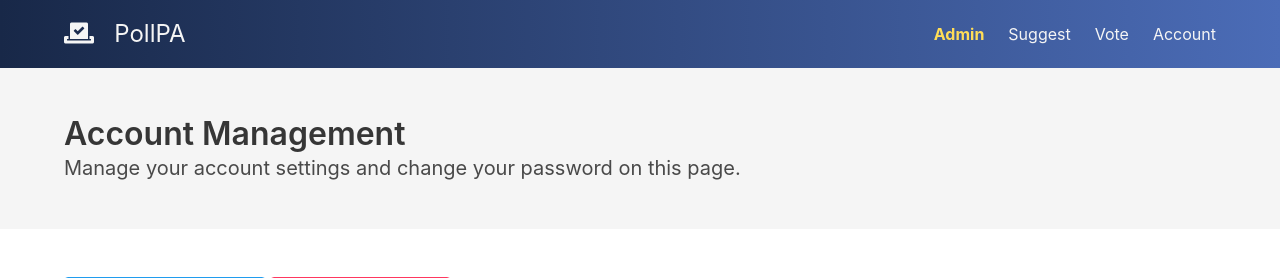
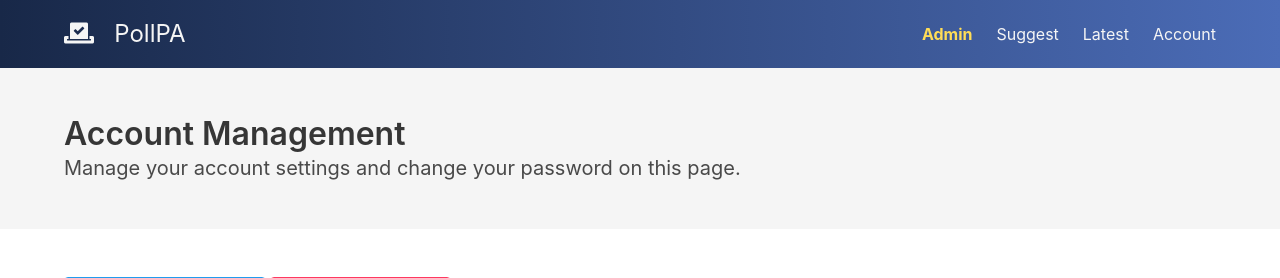
Before and after one commit to pollpa/PollPA, a Django app: page /account/ in a window 1280 px wide. Shown: the top 278 px of the page. Run offline with Django 3.2, Linux system fonts and the light colour scheme; a user stored in the database is signed in; data comes from the database, SQL or seed files in the repository.

Commit message:
Improve navbar

```diff
--- a/pollpa/polls/templates/polls/nav.html
+++ b/pollpa/polls/templates/polls/nav.html
@@ -21,8 +21,8 @@
         <a class="navbar-item has-text-warning has-text-weight-bold" href="/admin">Admin</a>
         {% endif %}
         {% if request.user.is_authenticated %}
-        <a class="navbar-item" href="/suggest">Suggest</a>
-        <a class="navbar-item" href="/">Vote</a>
+        <a class="navbar-item" href="{% url 'suggest' %}">Suggest</a>
+        <a class="navbar-item" href="{% url 'latest' %}">Latest</a>
         <a class="navbar-item" href="{% url 'account' %}">Account</a>
         {% else %}
         <a class="navbar-item has-text-weight-bold" href="{% url 'login' %}">Log In</a>
```
